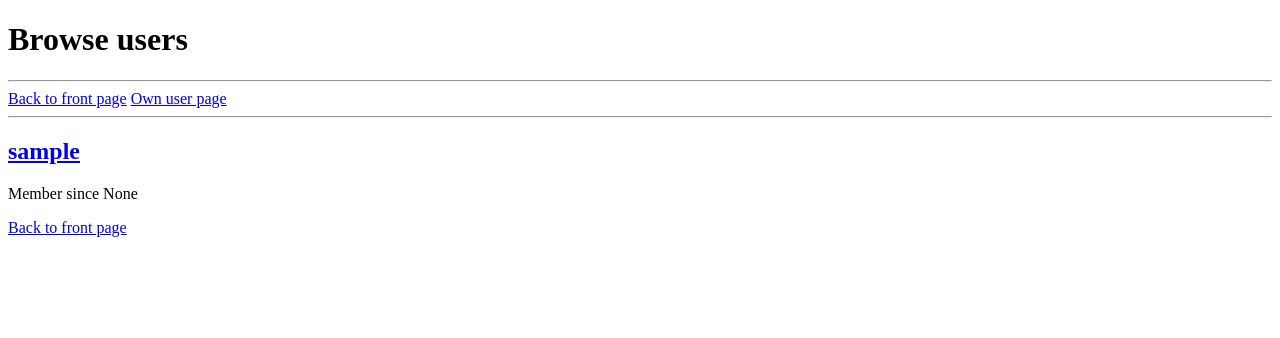
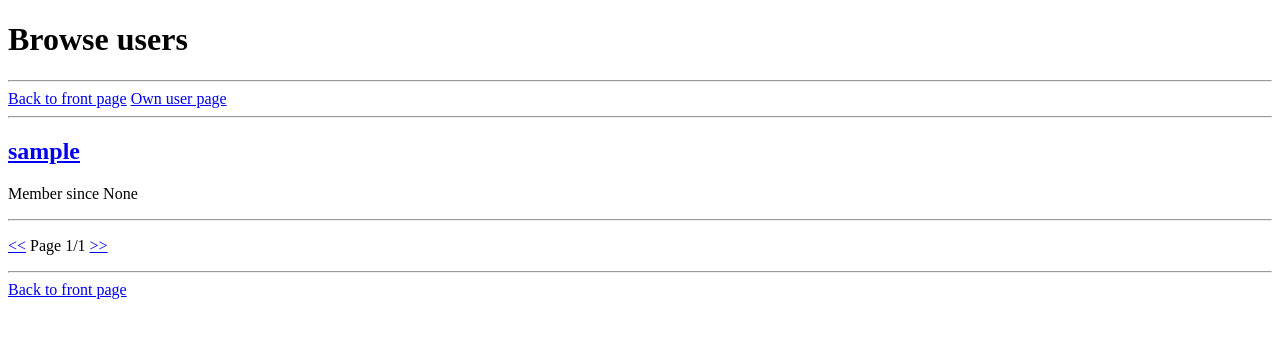
Before and after one commit to ttanninen/freeride_spot_review_webapp, a Flask app: page /browse_users in a window 1280 px wide. Shown: the top 338 px of the page. Run offline with Flask 3, Linux system fonts and the light colour scheme; the visitor is signed in with stand-in values (Sample User, id 1); data comes from the database, SQL or seed files in the repository.

Commit message:
Added page limit to user listing

```diff
--- a/app.py
+++ b/app.py
@@ -169,7 +169,7 @@
     return response
 
 @app.route("/browse")
-@app.route("/<int:page>")
+@app.route("/browse/<int:page>")
 def browse(page=1):
     page_size = 10
     spot_count = spots.spot_count()
@@ -177,9 +177,9 @@
     page_count = max(page_count, 1)
 
     if page < 1:
-        return redirect("/1")
+        return redirect("/browse/1")
     if page > page_count:
-        return redirect("/" + str(page_count))
+        return redirect("/browse/" + str(page_count))
 
     spot_list = spots.get_spots(page, page_size)
 
@@ -286,7 +286,18 @@
     if request.method == "POST": # remove if not needed and fix route
         return None
 
-@app.route("/browse_users", methods=["GET"])
-def browse_users():
-    user_list = users.get_users()
-    return render_template("browse_users.html", user_list=user_list)
+@app.route("/browse_users")
+@app.route("/browse_users/<int:page>")
+def browse_users(page=1):
+    page_size = 10
+    users_count = users.users_count()
+    page_count = math.ceil(users_count / page_size)
+    page_count = max(page_count, 1)
+
+    if page < 1:
+        return redirect("/browse_users/1")
+    if page > page_count:
+        return redirect("/browse_users/" + str(page_count))
+
+    user_list = users.get_users(page, page_size)
+    return render_template("browse_users.html", user_list=user_list, page=page, page_count=page_count)
--- a/templates/browse.html
+++ b/templates/browse.html
@@ -47,9 +47,9 @@
         <hr />
         {% endfor %}
         <p>
-        <a href="/{{ page - 1 }}">&lt;&lt;</a>
+        <a href="/browse/{{ page - 1 }}">&lt;&lt;</a>
         Page {{ page }}/{{ page_count }}
-        <a href="/{{ page + 1 }}">&gt;&gt;</a>
+        <a href="/browse/{{ page + 1 }}">&gt;&gt;</a>
         </p>
         <hr />
         <a href="/home">Back to front page</a>
--- a/templates/browse_users.html
+++ b/templates/browse_users.html
@@ -15,6 +15,13 @@
         <h2><a href="/user/{{ user.id }}">{{ user.username }}</a></h2> Member since {{ user.added_at }}
         </p>
         {% endfor %}
+        <hr />
+        <p>
+        <a href="/browse_users/{{ page - 1 }}">&lt;&lt;</a>
+        Page {{ page }}/{{ page_count }}
+        <a href="/browse_users/{{ page + 1 }}">&gt;&gt;</a>
+        </p>
+        <hr />
         <a href="/home">Back to front page</a>
     </body>
 </html>
--- a/users.py
+++ b/users.py
@@ -22,6 +22,15 @@
     result = db.query(sql, [user_id])
     return result[0] if result else None
 
-def get_users():
-    sql = "SELECT id, username, added_at FROM users"
-    return db.query(sql)
+def get_users(page, page_size):
+    sql = """SELECT id, username, added_at
+            FROM users
+            ORDER BY username
+            LIMIT ? OFFSET ?"""
+    limit = page_size
+    offset = page_size * (page - 1)
+    return db.query(sql, [limit, offset])
+
+def users_count():
+    sql = "SELECT COUNT(*) FROM users"
+    return db.query(sql)[0][0]
```
